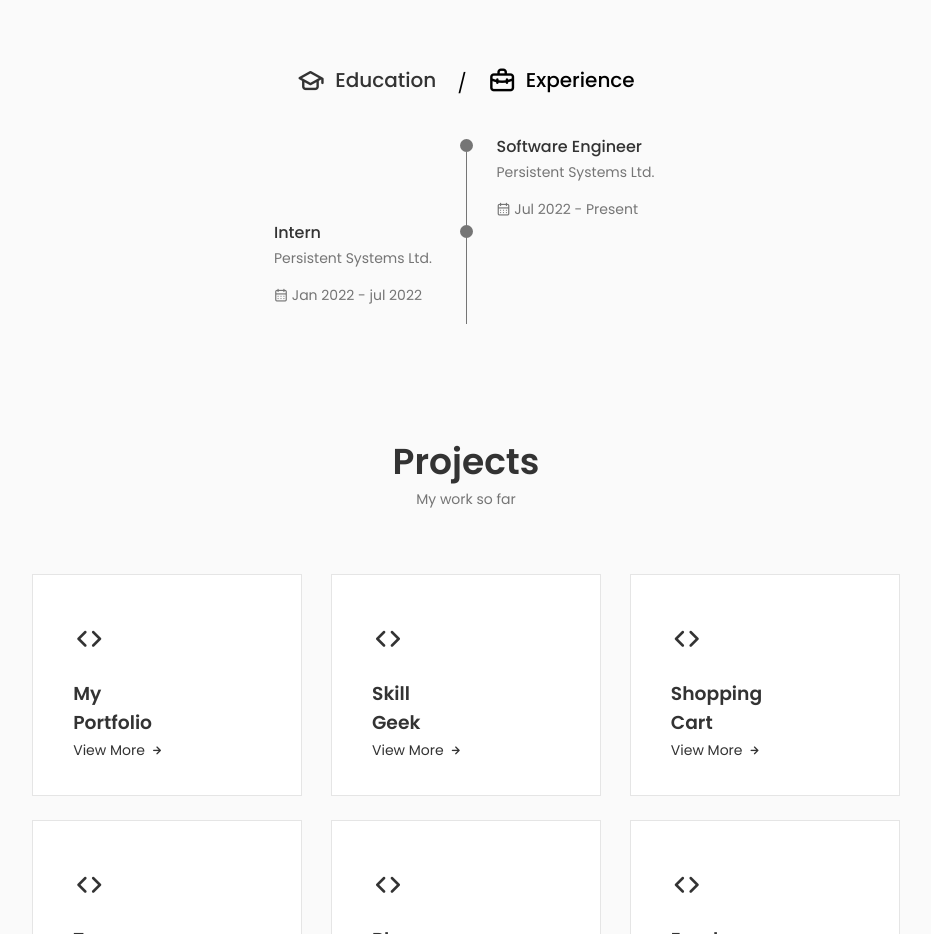
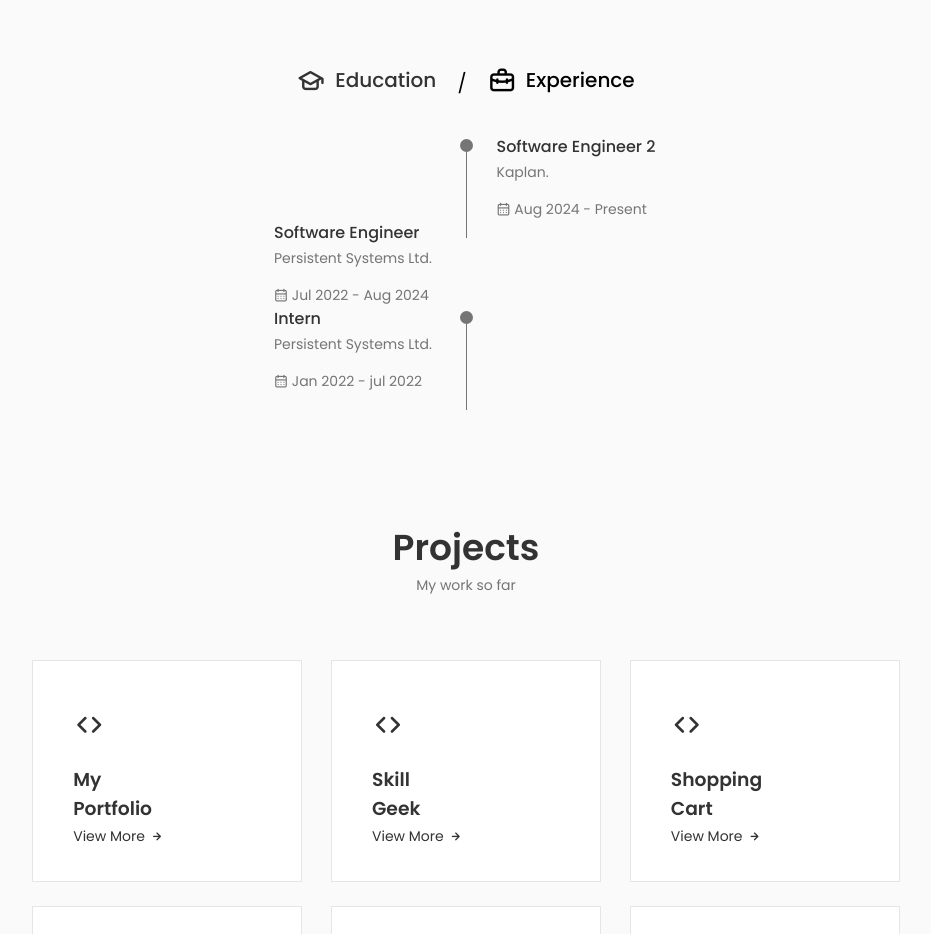
Before and after one commit to Sudhanv4/My-Portfolio-Website, a React (Create React App) app: page / in a window 1280 px wide. Shown: the part 2340-3274 px from the top of the page, without its empty margins (174-1105 px from the left). Built offline with nearby package versions, Linux system fonts and the light colour scheme.

Commit message:
Update experience history

```diff
--- a/src/components/qualification/Qualification.jsx
+++ b/src/components/qualification/Qualification.jsx
@@ -90,11 +90,19 @@
                             </div>
 
                             <div>
+                                <h3 className="qualification__title">Software Engineer 2</h3>
+                                <span className="qualification__subtitle">Kaplan.</span>
+                                <div className="qualification__calendar">
+                                    <i className="uil uil-calendar-alt"></i>
+                                    &nbsp;Aug 2024 - Present
+                                </div>
+                            </div>
+                            <div>
                                 <h3 className="qualification__title">Software Engineer</h3>
                                 <span className="qualification__subtitle">Persistent Systems Ltd.</span>
                                 <div className="qualification__calendar">
                                     <i className="uil uil-calendar-alt"></i>
-                                    &nbsp;Jul 2022 - Present
+                                    &nbsp;Jul 2022 - Aug 2024
                                 </div>
                             </div>
                         </div>
```
